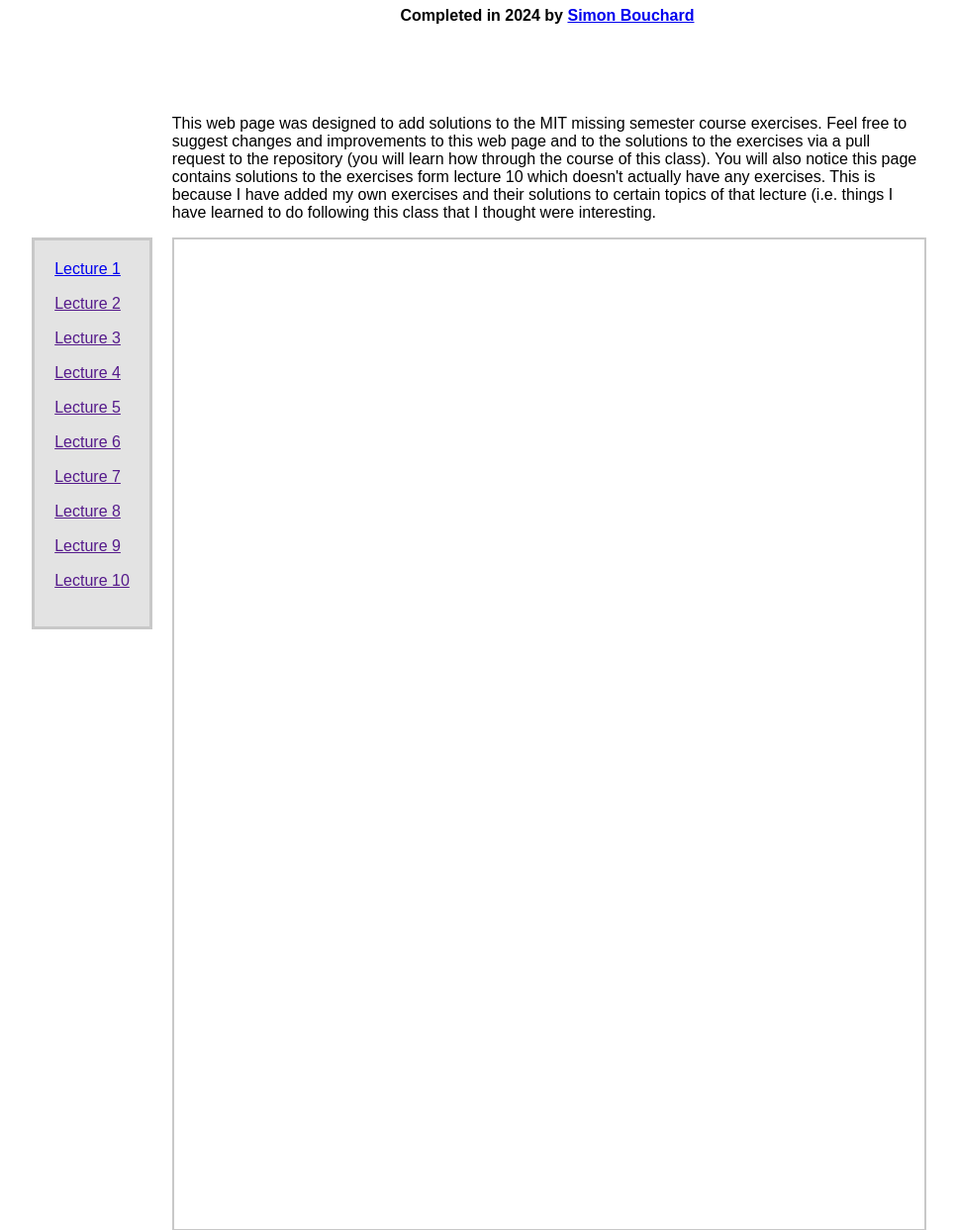
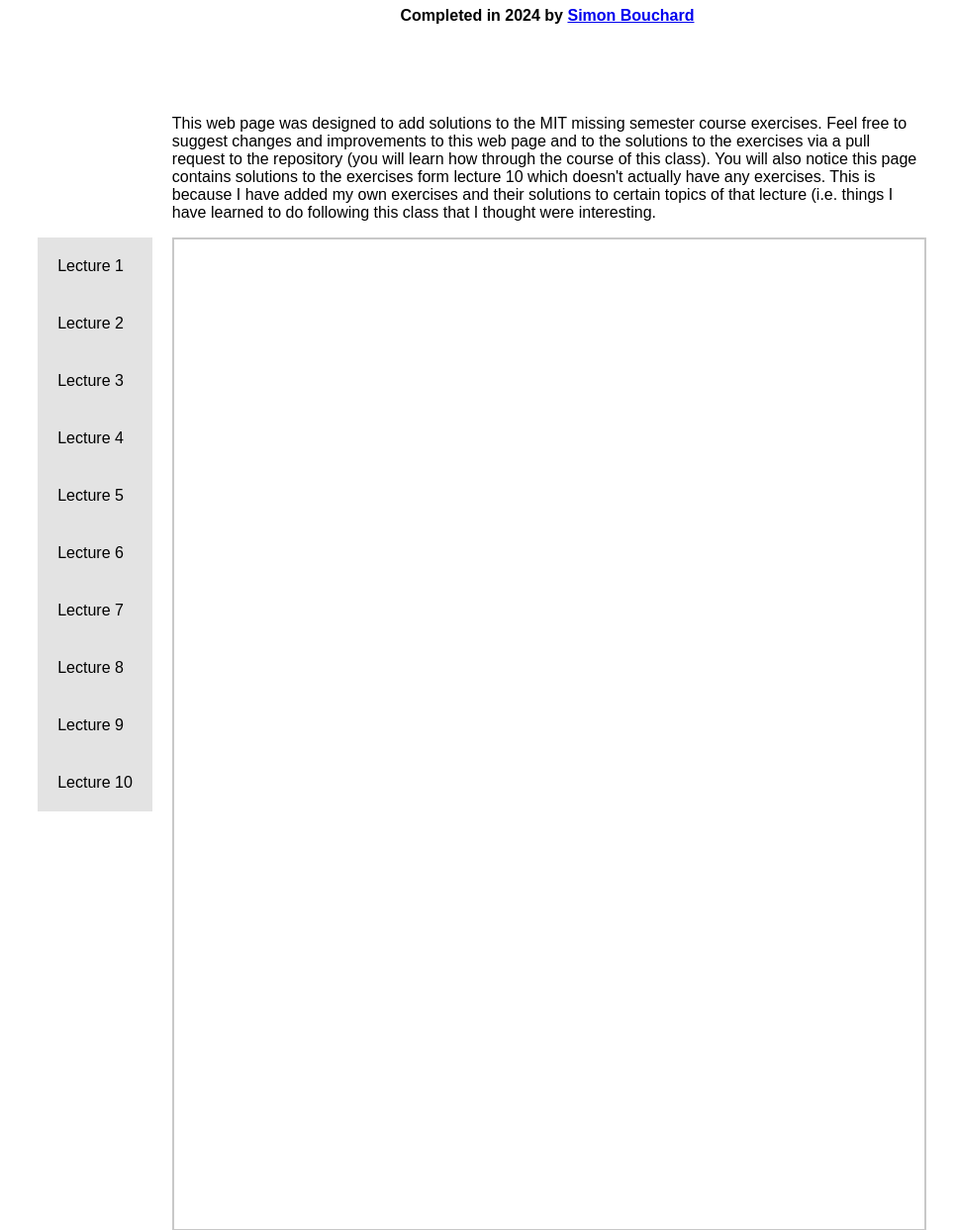
Before and after one commit to simon-bouchard/Missing-Semester-Solutions, a PHP site: page /solutionsv2.htm in a window 1280 px wide. Shown: the part 277-1520 px from the top of the page at 99% size, without its empty margins (87-1054 px from the left). Run offline with PHP 8.4, Linux system fonts and the light colour scheme.

Commit message:
add active style for menu button

```diff
--- a/solutionsv2.htm
+++ b/solutionsv2.htm
@@ -9,6 +9,10 @@
 <meta name="viewport" content="width=device-width, initial-scale=1.0">
 
 <link rel="stylesheet" href="style.css">
+
+<script src="https://ajax.googleapis.com/ajax/libs/jquery/3.7.1/jquery.min.js"></script>
+
+
 </head>
 
 <body>
@@ -25,16 +29,18 @@
 <div style="overflow:auto">
 <div class="left">
 <div class='menu'>
-	<a href='lectsol/lecture1.htm' target="iframe">Lecture 1</a>
-	<a href='' target="iframe">Lecture 2</a>
-	<a href='' target="iframe">Lecture 3</a>
-	<a href='' target="iframe">Lecture 4</a>
-	<a href='' target="iframe">Lecture 5</a>
-	<a href='' target="iframe">Lecture 6</a>
-	<a href='' target="iframe">Lecture 7</a>
-	<a href='' target="iframe">Lecture 8</a>
-	<a href='' target="iframe">Lecture 9</a>
-	<a href='' target="iframe">Lecture 10</a>
+	<ul>
+		<li><a href='lectsol/lecture1.htm' target="iframe">Lecture 1</a></li>
+		<li><a href='' target="iframe">Lecture 2</a></li>
+		<li><a href='' target="iframe">Lecture 3</a></li>
+		<li><a href='' target="iframe">Lecture 4</a></li>
+		<li><a href='' target="iframe">Lecture 5</a></li>
+		<li><a href='' target="iframe">Lecture 6</a></li>
+		<li><a href='' target="iframe">Lecture 7</a></li>
+		<li><a href='' target="iframe">Lecture 8</a></li>
+		<li><a href='' target="iframe">Lecture 9</a></li>
+		<li><a href='' target="iframe">Lecture 10</a></li>
+	</ul>
 </div>
 </div>
 
@@ -43,7 +49,13 @@
 <iframe name="iframe" class="iframe" title="Exercise Solutions"></iframe>
 
 </div>
-
+<script>
+	$(function() {
+	  $('ul li a').click(function() {
+	    $(this).addClass('active').siblings().removeClass('active');
+	  });
+	});
+</script>
 </div>
 
 
@@ -53,4 +65,4 @@
 	<p>You can contribute to this page <a href="https://github.com/simon-bouchard/missing-semester_solutions">here</a>.</p>
 
 </body>
-</htlm>
+</html>
--- a/style.css
+++ b/style.css
@@ -17,7 +17,7 @@ footer {text-align: center; color: rgba(100, 100, 100, 0.7); font-size: 1em;}
 
 code, samp, .code {background-color: rgba(200, 200, 200, 0.5); font-size: 1.1em}
 
-li {margin-bottom: 15px}
+ol li {margin-bottom: 15px}
 
 i {margin-left: 25px}
 
@@ -28,19 +28,33 @@ hr {margin-top: 30px; margin-bottom: 30px;}
 	margin-left: 20%;
 }
 
-.menu {
+ul {
         float: right;
 	max-width: 150px;
-	margin: 0px 20px 20px 20px;
-	padding: 20px;
 	background-color: rgba(200, 200, 200, 0.5);
-	border: 3px solid rgb(200, 200, 200);
+	list-style-type:none;
+	margin: 0 20px 0 0;
+	padding: 0;
 }
 
-.menu a {
-	margin-bottom: 17px;
+ul li a {
 	display: block;
+	padding: 20px 20px;
+	text-decoration: none;
+	color: black;
 }
+
+ul li a:hover {
+	background-color: rgb(100, 100, 100);
+	color: white;
+}
+
+.active {
+	color: red;
+	text-decoration-line: underline;
+	border-style: solid;
+}
+
 
 .iframe {
 	float: left;
```
